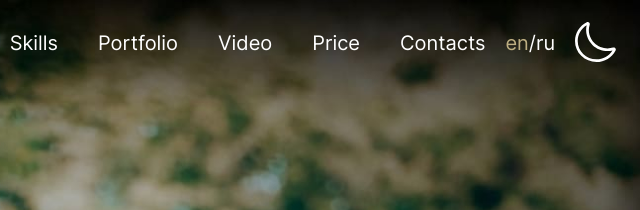
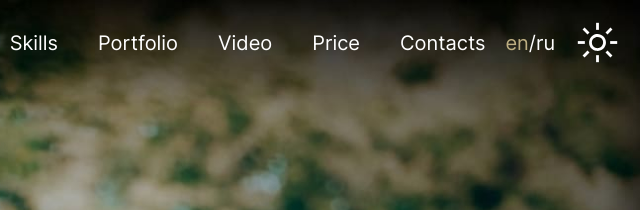
Before and after one commit to OlegSkar1/portfolio, a plain HTML site: page index.html in a window 1280 px wide. Both pictures are taken after a click on the element 1247 px from the left and 42 px from the top of the page. Shown: the top 210 px of the page, 640-1280 px from the left. Drawn offline with Linux system fonts and the light colour scheme.

Commit message:
feat: header theme toggle

```diff
--- a/index.html
+++ b/index.html
@@ -77,9 +77,20 @@
           >
         </div>
 
-        <div class="header__change-theme">
+        <div class="header__change-theme" onclick="changeTheme()">
           <div class="header__theme header__logo-link">
-            <img src="./assets/svg/Vector.svg" alt="dark theme" />
+            <img
+              src="./assets/svg/Vector.svg"
+              alt="dark theme"
+              id="dark_theme"
+            />
+          </div>
+          <div class="header__theme_hidden header__logo-link">
+            <img
+              src="./assets/svg/carbon_sun.svg"
+              alt="white theme"
+              id="white_theme"
+            />
           </div>
         </div>
 
--- a/index.js
+++ b/index.js
@@ -29,7 +29,6 @@
 
 //translate
 let languageTranslate = "en";
-let myStorage;
 const form = document.querySelector(".contacts-form");
 const tel = document.getElementById("tel");
 const message = document.getElementById("message");
@@ -120,3 +119,12 @@ portfolio.addEventListener("click", (event) => {
 });
 
 //Change theme
+let theme = document.querySelector(".header__theme");
+let themeHidden = document.querySelector(".header__theme_hidden");
+
+function changeTheme() {
+  theme.classList.toggle("header__theme_hidden");
+  theme.classList.toggle("header__theme");
+  themeHidden.classList.toggle("header__theme_hidden");
+  themeHidden.classList.toggle("header__theme");
+}
--- a/style.css
+++ b/style.css
@@ -213,6 +213,9 @@ img {
   height: 45px;
   padding: 20px 20px 20px 0;
   cursor: pointer;
+}
+.header__theme_hidden {
+  display: none;
 }
 .header__logo-link {
   transition: 0.3s;
```
